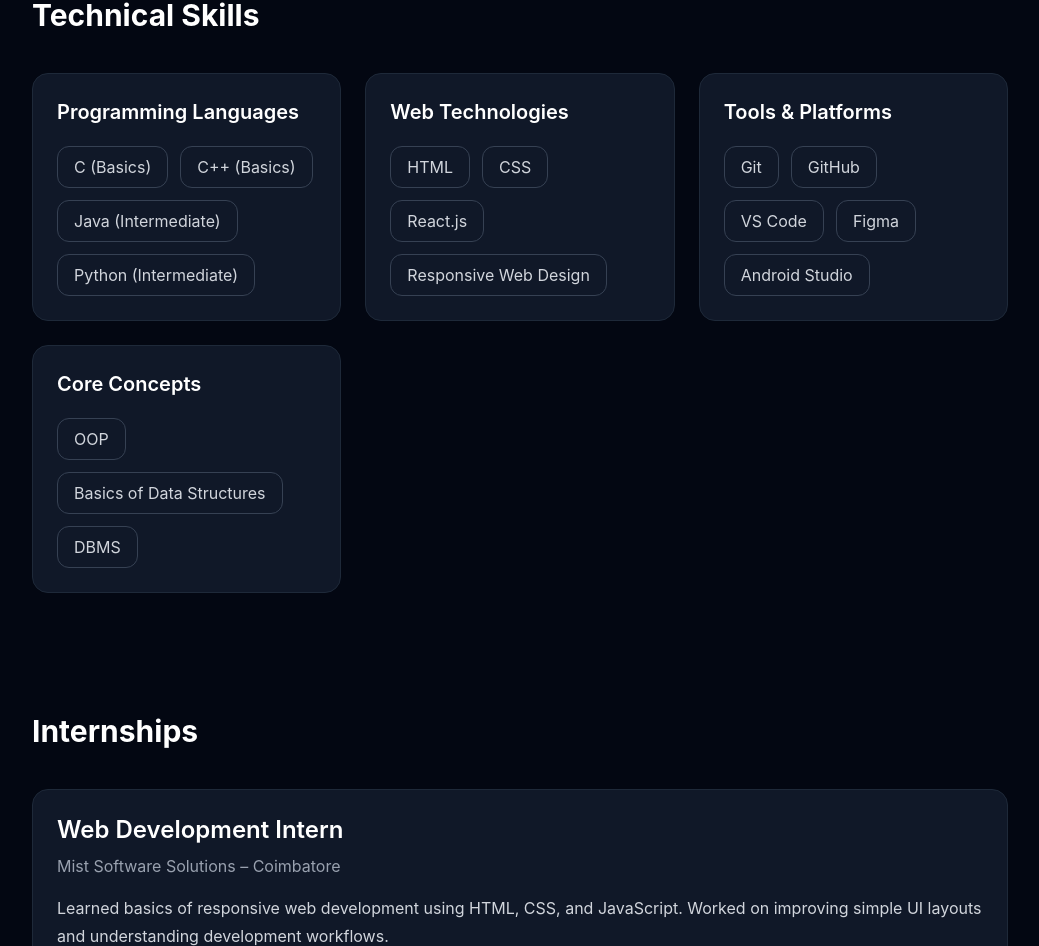
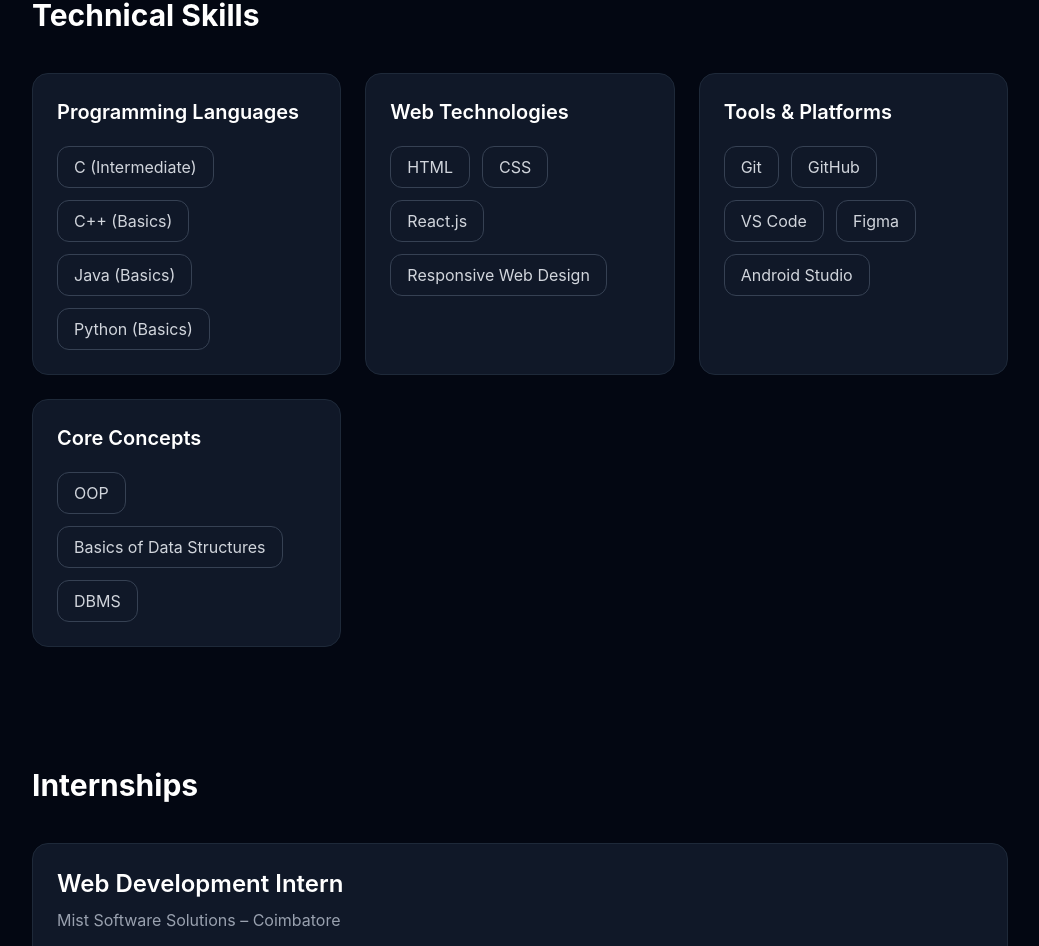
Before and after one commit to charankumarj23/portfolio, a React app: page / in a window 1280 px wide. Shown: the part 926-1872 px from the top of the page, without its empty margins (120-1159 px from the left). Built offline with nearby package versions, Linux system fonts and the light colour scheme; the HTML template or start-up script is replaced by a standard one.

Commit message:
updated skills section

```diff
--- a/src/App.jsx
+++ b/src/App.jsx
@@ -4,10 +4,10 @@ export default function Portfolio() {
   {
     title: "Programming Languages",
     skills: [
-      "C (Basics)",
+      "C (Intermediate)",
       "C++ (Basics)",
-      "Java (Intermediate)",
-      "Python (Intermediate)",
+      "Java (Basics)",
+      "Python (Basics)",
     ],
   },
   {
```
